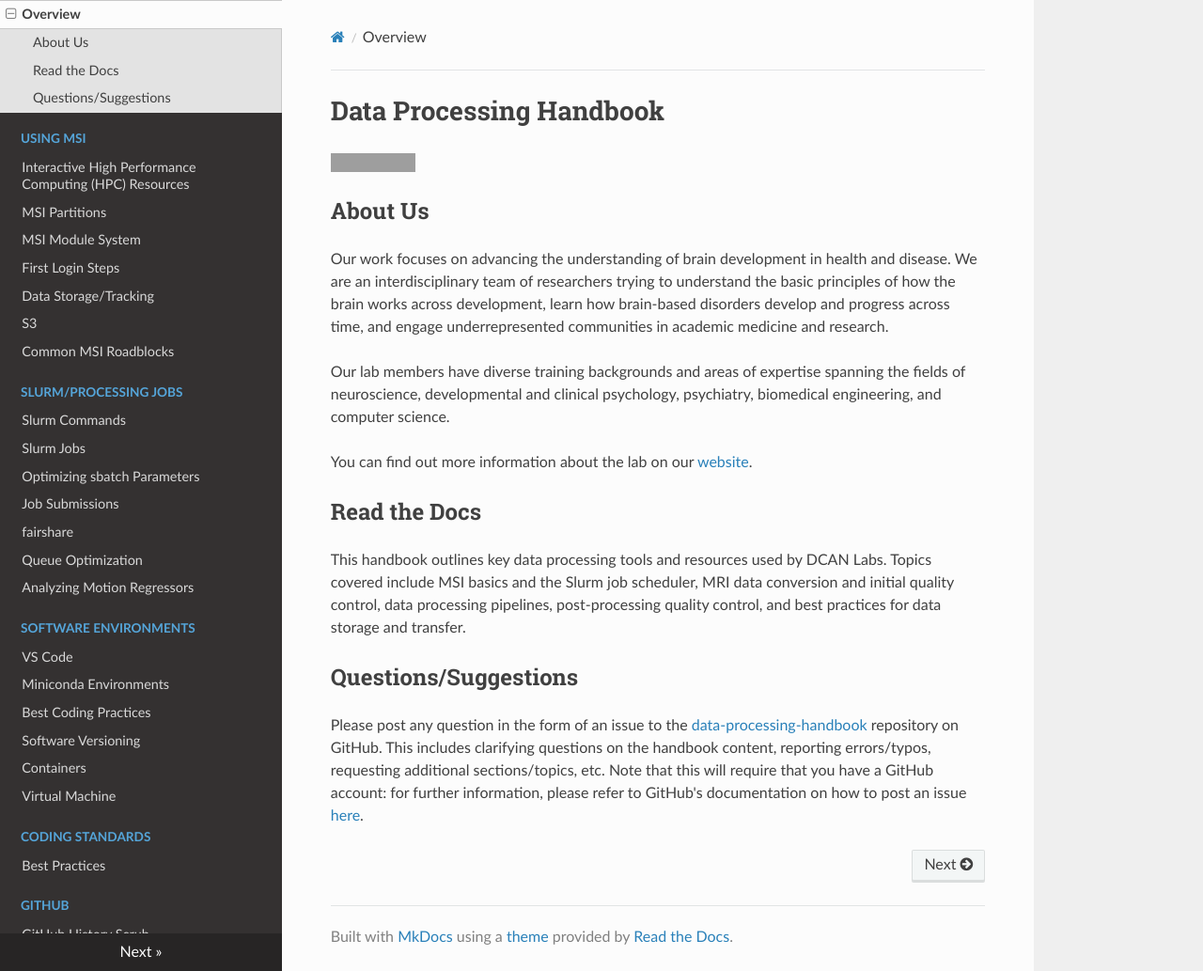
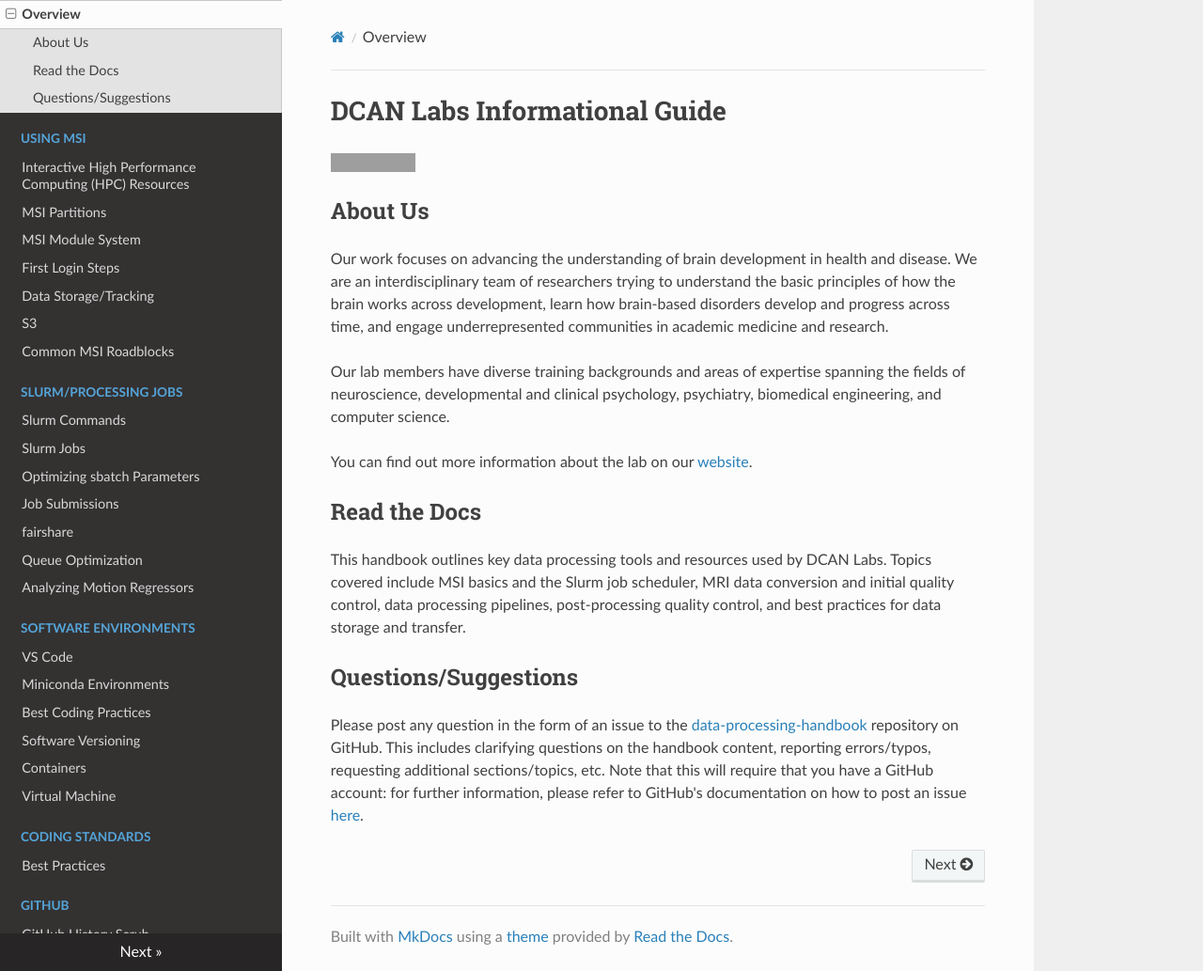
Before and after one commit to DCAN-Labs/cdni-brain, an MkDocs documentation site: the page built from docs/index.md, in a window 1280 px wide and 1033 px high. Shown: the whole window at 94% size. Built offline with MkDocs 1.6.1, drawn with Linux system fonts in a browser that asks for light colours; nearby versions of some CDN libraries; grey boxes are pictures that could not be loaded.

Commit message:
Renamed the handbook.

```diff
--- a/docs/index.md
+++ b/docs/index.md
@@ -1,4 +1,4 @@
-# Data Processing Handbook
+# DCAN Labs Informational Guide
 
 [![DOI](https://zenodo.org/badge/DOI/10.5281/zenodo.8161443.svg)](https://doi.org/10.5281/zenodo.8161443)
 
--- a/mkdocs.yml
+++ b/mkdocs.yml
@@ -1,4 +1,4 @@
-site_name: Data Processing Handbook - DCAN Labs
+site_name: DCAN Labs Informational Guide
 theme: readthedocs
 plugins:
   - search
```
Also changed, not shown: .zenodo.json.
